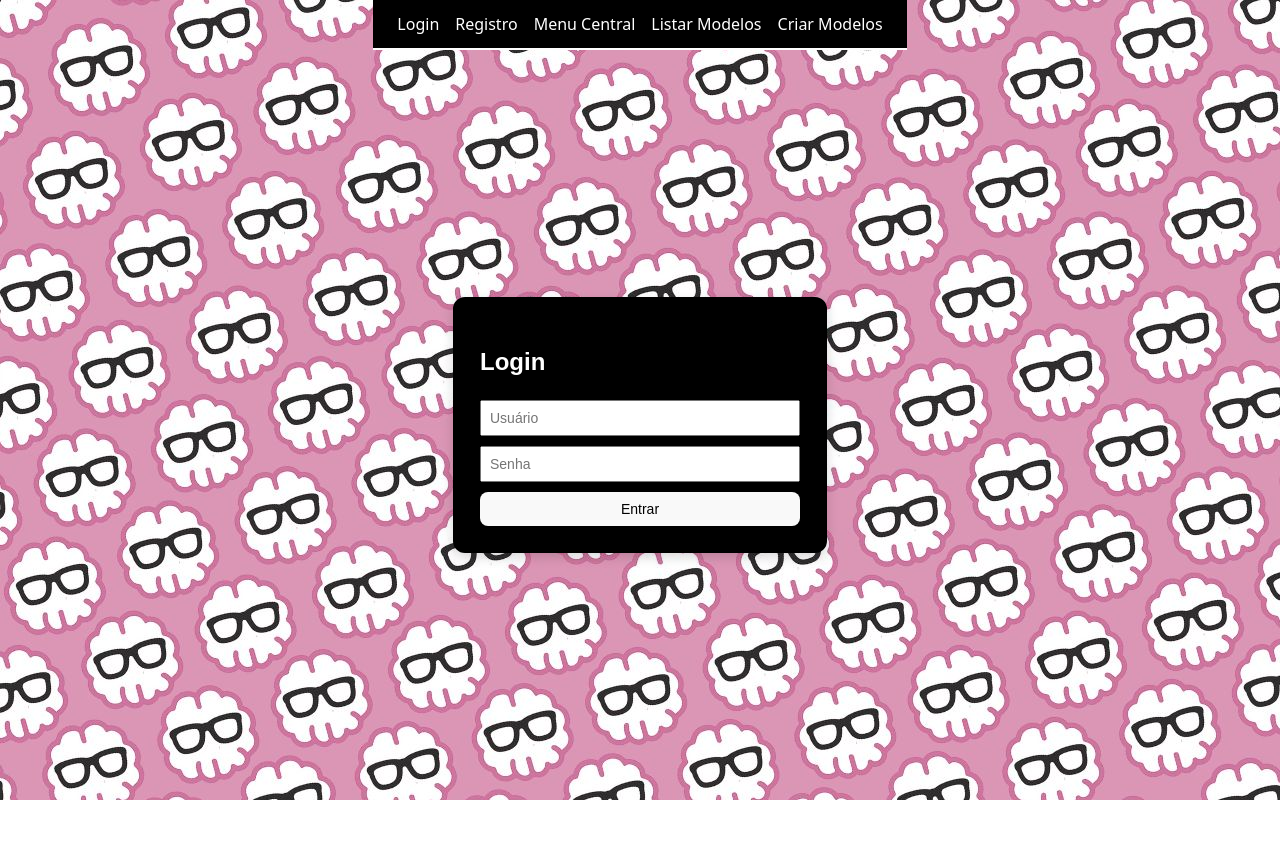
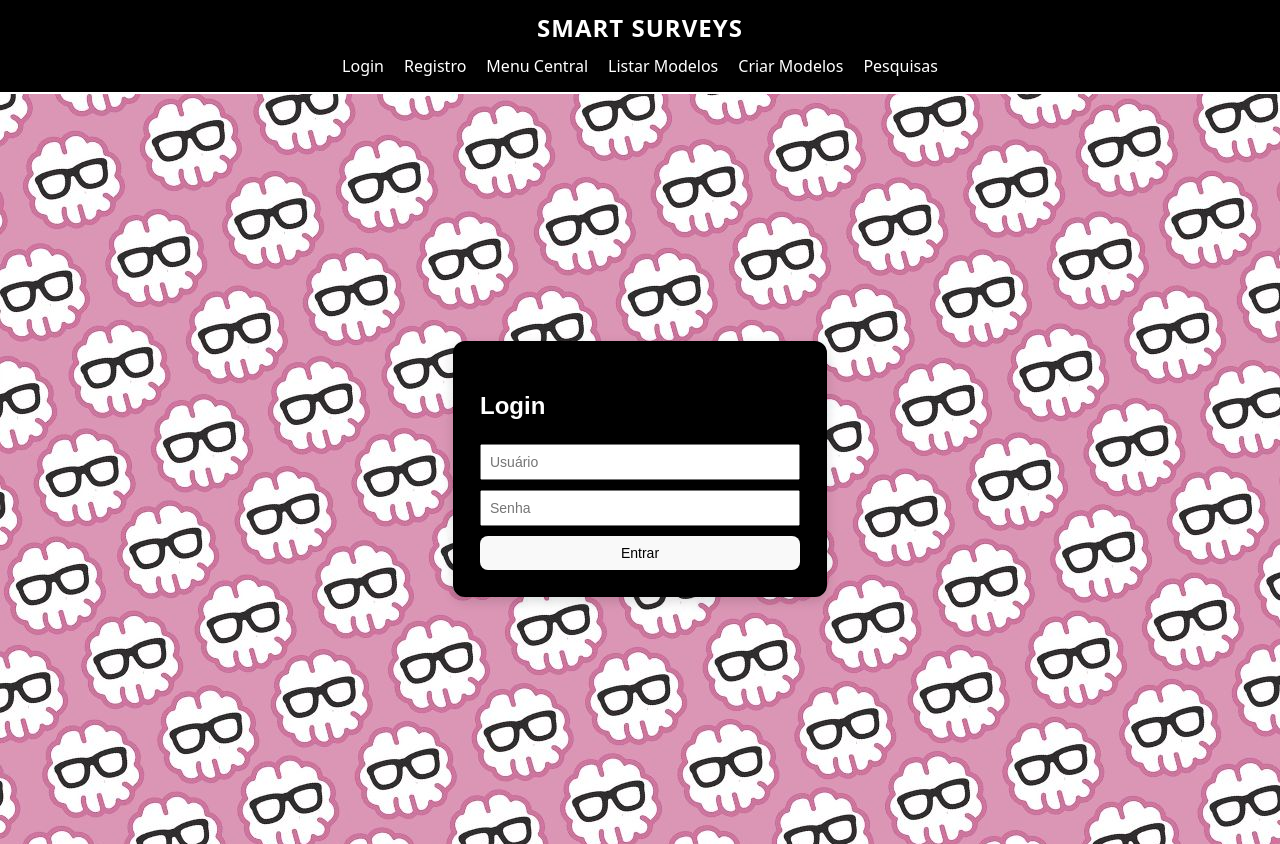
Before and after one commit to Leonardo-Queiroz-1023/Projetos, a React app in the folder Frontend/: page / in a window 1280 px wide. Before the commit the page ends 800 px from the top, so only its background shows below. Built offline with nearby package versions, Linux system fonts and the light colour scheme; the HTML template or start-up script is replaced by a standard one.

Commit message:
barra de navegação e logo

```diff
--- a/Frontend/src/App.jsx
+++ b/Frontend/src/App.jsx
@@ -10,16 +10,33 @@ import EditarModelo from "./pages/EditarModelo.jsx";
 import Pesquisas from "./pages/Pesquisas.jsx";
 
 const navStyle = {
-  padding: "12px 24px",
+  padding: "10px 32px 14px",
   display: "flex",
-  gap: "16px",
+  flexDirection: "column",
+  alignItems: "center",
   justifyContent: "center",
-  alignItems: "center",
   backgroundColor: "black",
   borderBottom: "2px solid white",
   position: "sticky",
   top: 0,
+  width: "100%",
+  boxSizing: "border-box",
   zIndex: 10,
+};
+
+const brandStyle = {
+  display: "flex",
+  alignItems: "center",
+  justifyContent: "center",
+  marginBottom: 8,
+};
+
+const navLinksStyle = {
+  display: "flex",
+  alignItems: "center",
+  justifyContent: "center",
+  gap: 20,
+  flexWrap: "wrap",
 };
 
 const navLinkStyle = {
@@ -32,6 +49,20 @@ export default function App() {
   return (
     <>
       <nav style={navStyle}>
+        <div style={brandStyle}>
+          <span
+            style={{
+              color: "white",
+              fontWeight: 700,
+              fontSize: 24,
+              letterSpacing: 1,
+            }}
+          >
+            SMART SURVEYS
+          </span>
+        </div>
+
+        <div style={navLinksStyle}>
           <Link to="/login" style={navLinkStyle}>
             Login
           </Link>
@@ -47,6 +78,10 @@ export default function App() {
           <Link to="/modelos/criar" style={navLinkStyle}>
             Criar Modelos
           </Link>
+          <Link to="/pesquisas" style={navLinkStyle}>
+            Pesquisas
+          </Link>
+        </div>
       </nav>
 
       <Routes>
--- a/Frontend/src/index.css
+++ b/Frontend/src/index.css
@@ -24,9 +24,6 @@ a:hover {
 
 body {
   margin: 0px;
-  display: flex;
-  justify-content: center;
-  align-items: center;
   min-width: 320px;
   min-height: 100vh;
   background-image: url("/Estampa.jpg");
```
Lines whose indentation alone changed are shown as unchanged.
